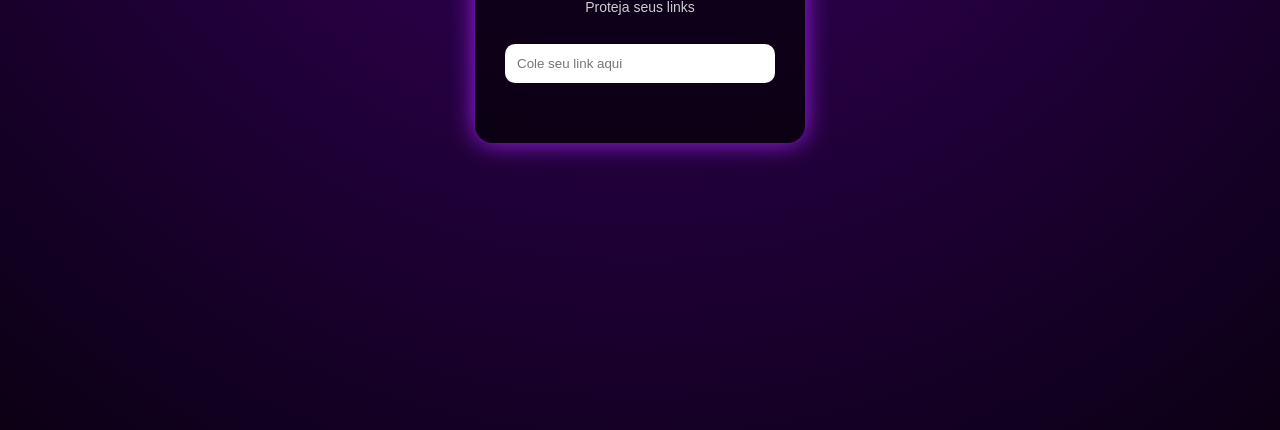
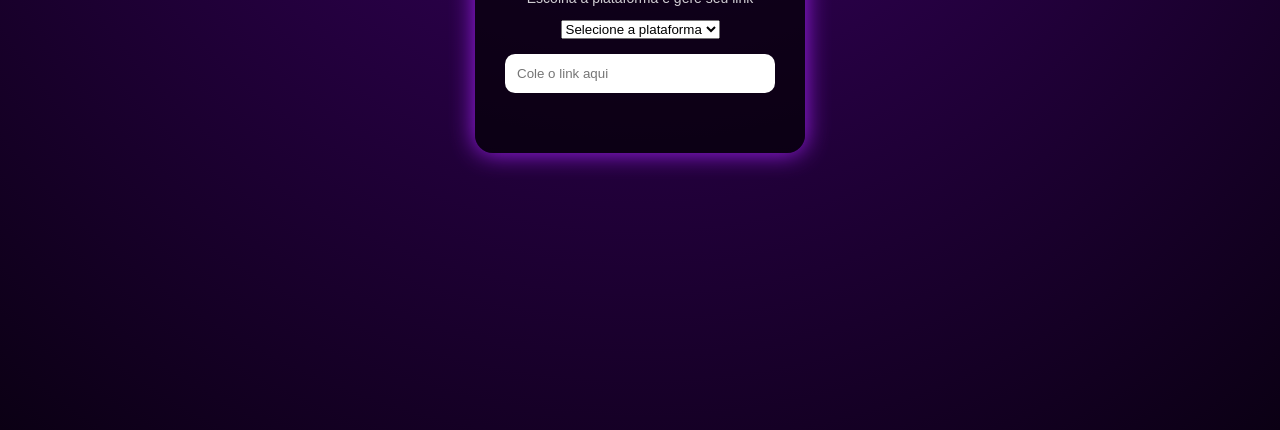
Before and after one commit to ffvortex20-lgtm/ravendev1, a plain HTML site: page index.html in a window 1280 px wide. Shown: the part 370-800 px from the top of the page. Drawn offline with Linux system fonts and the light colour scheme.

Commit message:
Update index.html

```diff
--- a/index.html
+++ b/index.html
@@ -9,11 +9,21 @@
 
 <div class="card">
   <h1>🦅 RavenSub</h1>
-  <p>Proteja seus links</p>
+  <p>Escolha a plataforma e gere seu link</p>
 
-  <input id="link" type="text" placeholder="Cole seu link aqui">
+  <select id="platform">
+    <option value="">Selecione a plataforma</option>
+    <option value="youtube">YouTube</option>
+    <option value="tiktok">TikTok</option>
+    <option value="kwai">Kwai</option>
+    <option value="instagram">Instagram</option>
+    <option value="whatsapp_grupo">WhatsApp Grupo</option>
+    <option value="whatsapp_canal">WhatsApp Canal</option>
+  </select>
 
-  <button id="enviar" onclick="gerar()" style="display:none;">
+  <input id="link" type="text" placeholder="Cole o link aqui">
+
+  <button id="gerar" style="display:none;" onclick="gerarLink()">
     Gerar Link
   </button>
 
```
